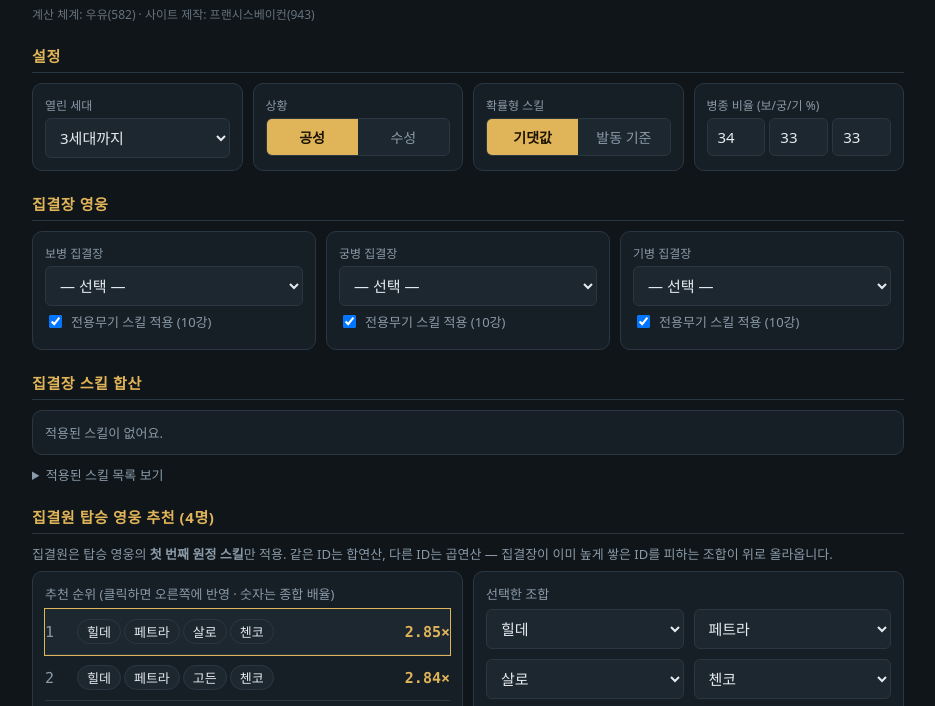
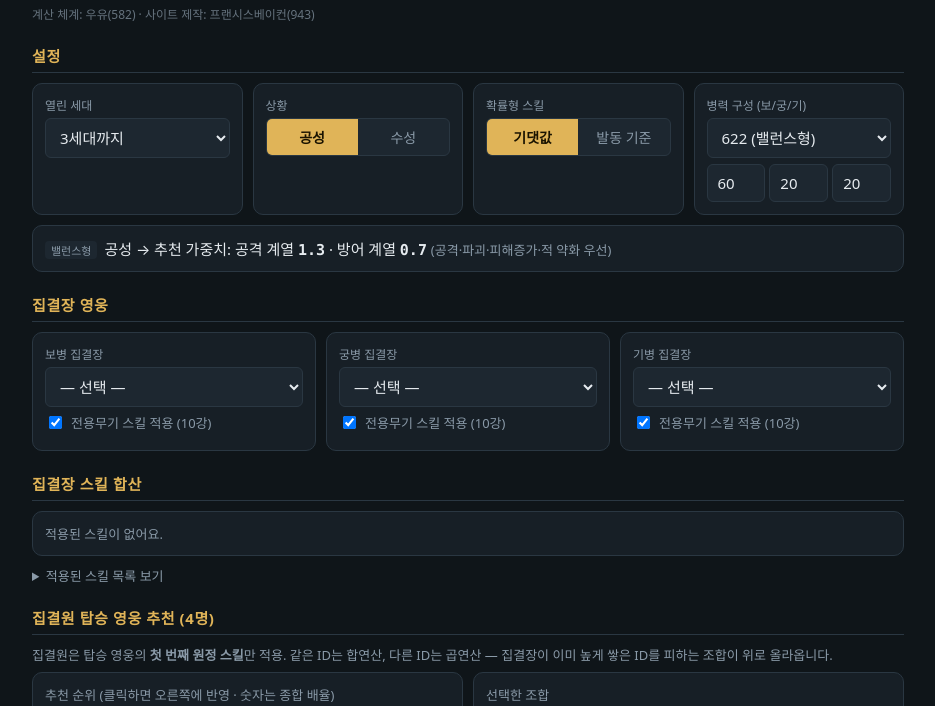
Before and after one commit to jajajajjajajaj/---, a plain HTML site: page index.html in a window 1280 px wide. Shown: the part 76-782 px from the top of the page, without its empty margins (172-1107 px from the left). Drawn offline with Linux system fonts and the light colour scheme.

Commit message:
Add files via upload

```diff
--- a/index.html
+++ b/index.html
@@ -49,8 +49,10 @@ details{margin-top:10px}summary{cursor:pointer;color:var(--dim);font-size:13px}
   <div class="card"><label class="l">열린 세대</label><select id="gen"></select></div>
   <div class="card"><label class="l">상황</label><div class="seg" id="mode"><button data-v="attack" class="on">공성</button><button data-v="defend">수성</button></div></div>
   <div class="card"><label class="l">확률형 스킬</label><div class="seg" id="prob"><button data-v="ev" class="on">기댓값</button><button data-v="proc">발동 기준</button></div></div>
-  <div class="card"><label class="l">병종 비율 (보/궁/기 %)</label><div style="display:flex;gap:4px"><input id="rInf" type="number" value="34"><input id="rArc" type="number" value="33"><input id="rCav" type="number" value="33"></div></div>
+  <div class="card"><label class="l">병력 구성 (보/궁/기)</label><select id="preset"></select>
+    <div style="display:flex;gap:4px;margin-top:6px"><input id="rInf" type="number" value="60"><input id="rArc" type="number" value="20"><input id="rCav" type="number" value="20"></div></div>
 </div>
+<div class="card" style="margin-top:10px" id="styleInfo"></div>
 
 <h2>집결장 영웅</h2>
 <div class="grid g3" id="leaders"></div>
@@ -323,7 +325,24 @@ const OPS = {101:"파괴력",102:"공격력",103:"피해 증가",104:"스킬 피
 const OFF = [101,102,103,104,301,302,303], DEF = [111,112,113,201,202,203];
 const TYPES = {inf:"보병",arc:"궁병",cav:"기병"};
 const KO_GEN = (g)=>`${g}세대`;
-const st = { gen:3, mode:"attack", prob:"ev", ratio:{inf:34,arc:33,cav:33}, leaders:{inf:"",arc:"",cav:""}, weapon:{inf:true,arc:true,cav:true}, joiners:["","","",""] };
+const PRESETS = [
+  { key:"505", inf:50, arc:0,  cav:50, style:"attack" },
+  { key:"640", inf:60, arc:40, cav:0,  style:"defend" },
+  { key:"613", inf:60, arc:10, cav:30, style:"balance" },
+  { key:"622", inf:60, arc:20, cav:20, style:"balance" },
+  { key:"523", inf:50, arc:20, cav:30, style:"balance" },
+  { key:"514", inf:50, arc:10, cav:40, style:"balance" },
+  { key:"custom", style:null },
+];
+const STYLE_KO = { attack:"공격형", defend:"방어형", balance:"밸런스형" };
+function detectStyle(){ const p=PRESETS.find(x=>x.key===st.preset); if(p&&p.style) return p.style;
+  const tot=st.ratio.inf+st.ratio.arc+st.ratio.cav||1, cav=st.ratio.cav/tot*100, arc=st.ratio.arc/tot*100;
+  if(cav>=40&&arc<=10) return "attack"; if(arc>=30&&cav<=10) return "defend"; return "balance"; }
+function weights(){ const sty=detectStyle(); let wo=1, wd=1;
+  if(sty==="attack"){wo=1.4;wd=0.6;} else if(sty==="defend"){wo=0.6;wd=1.4;}
+  if(st.mode==="attack"){wo+=0.3;wd-=0.3;} else {wo-=0.3;wd+=0.3;}
+  return {wo:Math.max(wo,0.2), wd:Math.max(wd,0.2), style:sty}; }
+const st = { gen:3, mode:"attack", prob:"ev", preset:"622", ratio:{inf:60,arc:20,cav:20}, leaders:{inf:"",arc:"",cav:""}, weapon:{inf:true,arc:true,cav:true}, joiners:["","","",""] };
 const byId = Object.fromEntries(HEROES.map(h=>[h.id,h]));
 
 function scopeShare(scope){ if(!scope||scope==="all") return 1; const arr=Array.isArray(scope)?scope:[scope]; const tot=st.ratio.inf+st.ratio.arc+st.ratio.cav||1; return arr.reduce((a,t)=>a+(st.ratio[t]||0),0)/tot; }
@@ -343,7 +362,7 @@ function leaderEffects(){ const out=[]; const list=[];
   return {effs:out,list};
 }
 function joinerEffects(ids){ const out=[]; ids.forEach(id=>{ const h=byId[id]; if(h&&h.skills[0]) out.push(...skillEffects(h.skills[0])); }); return out; }
-function score(effs){ const ids=sumIds(effs); const o=mult(ids,OFF), d=mult(ids,DEF); return {ids,o,d,t:o*d}; }
+function score(effs){ const ids=sumIds(effs); const o=mult(ids,OFF), d=mult(ids,DEF); const {wo,wd}=weights(); return {ids,o,d,t:Math.pow(o,wo)*Math.pow(d,wd)}; }
 
 // 추천: 후보 영웅(첫 스킬 있음, 세대 이내) 중 4명 중복 허용 조합
 function candidates(){ return HEROES.filter(h=>h.gen<=st.gen && h.joiner!==false && h.skills[0] && h.skills[0].effects.length>0); }
@@ -369,7 +388,9 @@ function renderSetup(){
   $("#gen").innerHTML=[1,2,3,4,5,6,7,8].map(g=>`<option value="${g}" ${g===st.gen?"selected":""}>${g}세대까지</option>`).join("");
   $("#gen").onchange=e=>{st.gen=+e.target.value;renderLeaders();update();};
   for(const id of ["mode","prob"]) $("#"+id).querySelectorAll("button").forEach(b=>b.onclick=()=>{ $("#"+id).querySelectorAll("button").forEach(x=>x.classList.remove("on")); b.classList.add("on"); st[id]=b.dataset.v; update(); });
-  for(const [k,el] of [["inf","#rInf"],["arc","#rArc"],["cav","#rCav"]]) $(el).oninput=e=>{st.ratio[k]=+e.target.value||0;update();};
+  $("#preset").innerHTML=PRESETS.map(p=>`<option value="${p.key}" ${p.key===st.preset?"selected":""}>${p.key==="custom"?"직접 입력":`${p.key} (${STYLE_KO[p.style]})`}</option>`).join("");
+  $("#preset").onchange=e=>{ st.preset=e.target.value; const p=PRESETS.find(x=>x.key===st.preset); if(p.style){ st.ratio={inf:p.inf,arc:p.arc,cav:p.cav}; $("#rInf").value=p.inf; $("#rArc").value=p.arc; $("#rCav").value=p.cav; } update(); };
+  for(const [k,el] of [["inf","#rInf"],["arc","#rArc"],["cav","#rCav"]]) $(el).oninput=e=>{st.ratio[k]=+e.target.value||0; st.preset="custom"; $("#preset").value="custom"; update();};
 }
 function renderLeaders(){
   $("#leaders").innerHTML=["inf","arc","cav"].map(t=>{ const opts=HEROES.filter(h=>h.type===t&&h.gen<=st.gen);
@@ -389,6 +410,7 @@ function renderJoinerResult(){ const base=leaderEffects().effs; const baseS=scor
   document.querySelectorAll(".rec").forEach((r,i)=>r.classList.toggle("sel", JSON.stringify([...lastRecs[i]?.heroes||[]].sort())===JSON.stringify([...st.joiners].sort())));
 }
 function update(){
+  { const w=weights(); $("#styleInfo").innerHTML=`<span class="tag ${w.style==="attack"?"o":w.style==="defend"?"d":""}">${STYLE_KO[w.style]}</span> ${st.mode==="attack"?"공성":"수성"} → 추천 가중치: 공격 계열 <b style="font-family:var(--mono)">${w.wo.toFixed(1)}</b> · 방어 계열 <b style="font-family:var(--mono)">${w.wd.toFixed(1)}</b> <span class="dim">(${w.wd>w.wo?"방어력·체력·피해감소·적 피해감소 우선":w.wo>w.wd?"공격·파괴·피해증가·적 약화 우선":"공격·방어 균등"})</span>`; }
   const {effs,list}=leaderEffects(); const s=score(effs);
   $("#idTableL").innerHTML=idTable(s.ids);
   $("#skillListL").innerHTML=list.length?'<table>'+list.map(({h,s:sk,kind})=>`<tr><td>${h.ko}</td><td>${kind==="weapon"?'<span class="tag">전용</span>':""}${sk.ko||sk.name}${sk.chance?` <span class="tag">${sk.chance}%</span>`:sk.chancePerType?` <span class="tag">${(100*(1-Math.pow(1-sk.chancePerType/100,["inf","arc","cav"].filter(t=>st.ratio[t]>0).length))).toFixed(1)}%</span>`:""}${sk.scope&&sk.scope!=="all"?` <span class="tag">${[].concat(sk.scope).map(t=>TYPES[t]).join("·")}</span>`:""}</td><td class="n">${skillEffects(sk).map(e=>`${OPS[e.op]} ${e.val>=0?"+":""}${e.val.toFixed(1)}%`).join("<br>")}</td></tr>`).join("")+'</table>':'<div class="dim">집결장을 선택하세요.</div>';
```
